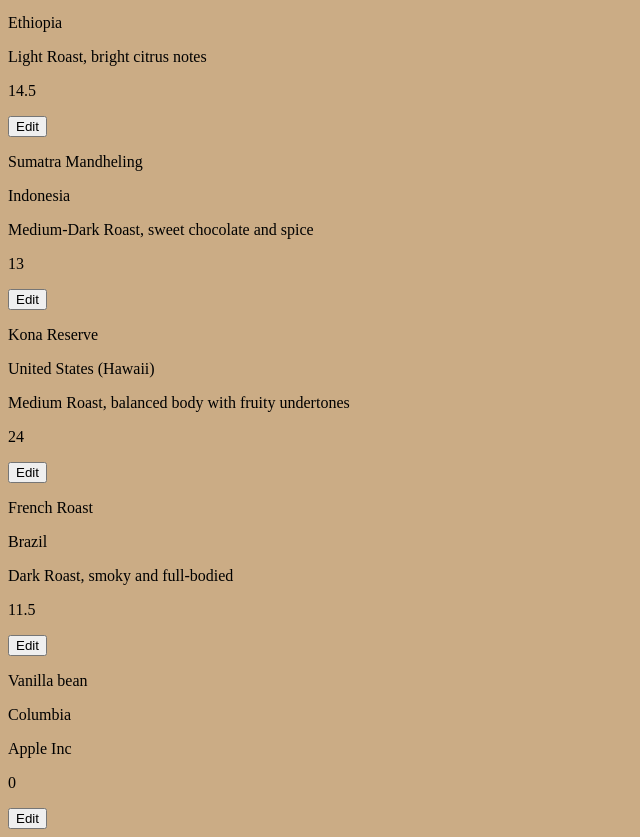
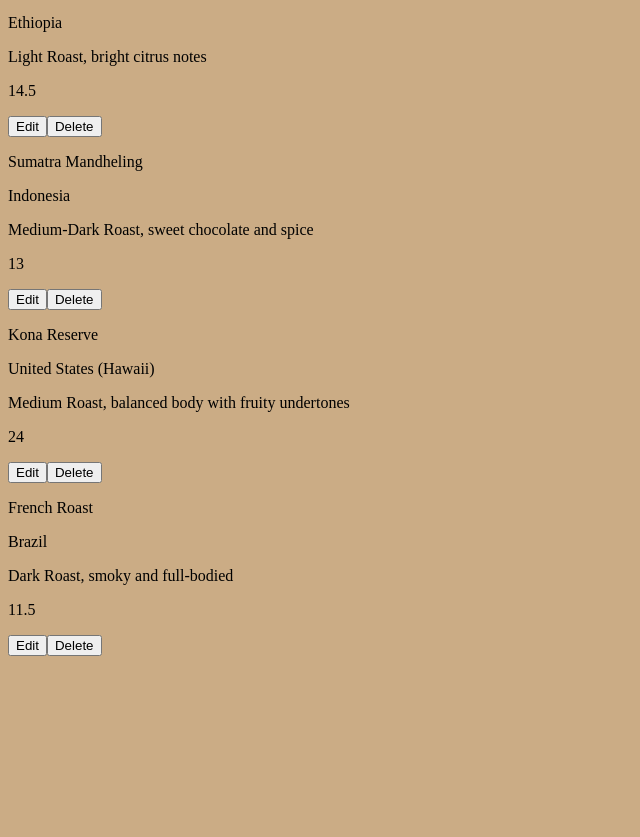
Before and after one commit to se-christopher-perez/building-a-react-based-personal-project-showcase-app, a React (Vite) app in the folder coffee-r-us/: page /shop in a window 1280 px wide. Shown: the part 567-1404 px from the top of the page, without its empty margins (0-640 px from the left). After the commit the page ends 1231 px from the top, so only its background shows below. Built offline with nearby package versions, Linux system fonts and the light colour scheme; data requests are answered from the project's data file.

Commit message:
Added delete and search hooks!

```diff
--- a/coffee-r-us/db.json
+++ b/coffee-r-us/db.json
@@ -41,13 +41,6 @@
       "name": "French Roast",
       "origin": "Brazil",
       "price": 11.5
-    },
-    {
-      "name": "Vanilla bean",
-      "description": "Apple Inc",
-      "origin": "Columbia",
-      "price": "0",
-      "id": "oOC2FAgjzrE"
     }
   ],
   "$schema": "./node_modules/json-server/schema.json"
--- a/coffee-r-us/src/components/Coffee.jsx
+++ b/coffee-r-us/src/components/Coffee.jsx
@@ -1,7 +1,7 @@
 import React, { useState } from "react"
 import { useOutletContext } from "react-router-dom"
 
-function Coffee({ coffee }) {
+function Coffee({ coffee, handleDelete }) {
 
     const { coffees, setCoffees } = useOutletContext()
 
@@ -16,20 +16,20 @@ function Coffee({ coffee }) {
 
     const [edit, setEdit] = useState(false)
 
-    function handleSubmit(e){
+    function handleSubmit(e) {
 
         e.preventDefault()
 
         fetch(`http://localhost:8000/coffee/${coffee.id}`, {
 
             method: "PATCH",
-            headers: {"Content-Type": "application/json"},
+            headers: { "Content-Type": "application/json" },
             body: JSON.stringify(updateCoffee)
 
         })
             .then(r => {
 
-            if(!r.ok) {throw new Error("Issues with PATCH")}
+                if (!r.ok) { throw new Error("Issues with PATCH") }
 
                 return r.json()
 
@@ -38,7 +38,7 @@ function Coffee({ coffee }) {
 
                 const updatedCoffees = coffees.map((c) => {
 
-                if(c.id === coffee.id) return newCoffee
+                    if (c.id === coffee.id) return newCoffee
 
                     return c
 
@@ -87,6 +87,7 @@ function Coffee({ coffee }) {
                 <p>{coffee.description}</p>
                 <p>{coffee.price}</p>
                 <button onClick={() => setEdit(!edit)} >Edit</button>
+                <button onClick={() => handleDelete(coffee.id)} >Delete</button>
 
             </div>
         </>
--- a/coffee-r-us/src/components/CoffeeListings.jsx
+++ b/coffee-r-us/src/components/CoffeeListings.jsx
@@ -2,18 +2,16 @@ import React, { useState } from 'react'
 import { useOutletContext } from 'react-router-dom'
 import Coffee from './Coffee'
 import SearchBar from './SearchBar'
+import useSearch from '../hooks/useSearch'
+import useDelete from '../hooks/useDelete'
 
 function CoffeeListings() {
 
-    const { coffees } = useOutletContext()
+    const { coffees, setCoffees } = useOutletContext()
 
-    const [search, setSearch] = useState("")
+    const { search, setSearch, filteredArray } = useSearch(coffees, "name")
 
-    const searchCoffee = coffees.filter((coffee) => {
-
-        return coffee.name.toLowerCase().includes(search.toLowerCase())
-
-    })
+    const { handleDelete } = useDelete(setCoffees)
 
     return (
         <>
@@ -25,9 +23,9 @@ function CoffeeListings() {
 
                 {!coffees ?
                 <p>No Coffee Found</p> :
-                searchCoffee.map((coffee) => {
+                filteredArray.map((coffee) => {
 
-                    return <Coffee key={coffee.id} coffee={coffee}/>
+                    return <Coffee key={coffee.id} coffee={coffee} handleDelete={handleDelete} />
 
                 })
 
--- /dev/null
+++ b/coffee-r-us/src/hooks/useDelete.jsx
@@ -0,0 +1,27 @@
+import React from "react";
+
+function useDelete(setCoffees){
+
+    function handleDelete(id){
+
+        fetch(`http://localhost:8000/coffee/${id}`, {
+
+            method: "DELETE"
+
+        })
+        .then(r => {
+
+            if(!r.ok) throw new Error("Issue with DELETE")
+
+            setCoffees(prevCoffee => prevCoffee.filter(coffee => coffee.id !== id))
+
+        })
+        .catch(err => console.log(err))
+
+    }
+
+    return { handleDelete }
+
+}
+
+export default useDelete
--- /dev/null
+++ b/coffee-r-us/src/hooks/useSearch.jsx
@@ -0,0 +1,17 @@
+import React, { useState } from "react";
+
+function useSearch(array, word){
+
+    const [search, setSearch] = useState("")
+
+    const filteredArray = array.filter((item) => {
+
+        return item[word].toLowerCase().includes(search.toLowerCase())
+
+    })
+
+    return { search, setSearch, filteredArray }
+
+}
+
+export default useSearch
```
Lines whose indentation alone changed are shown as unchanged.
